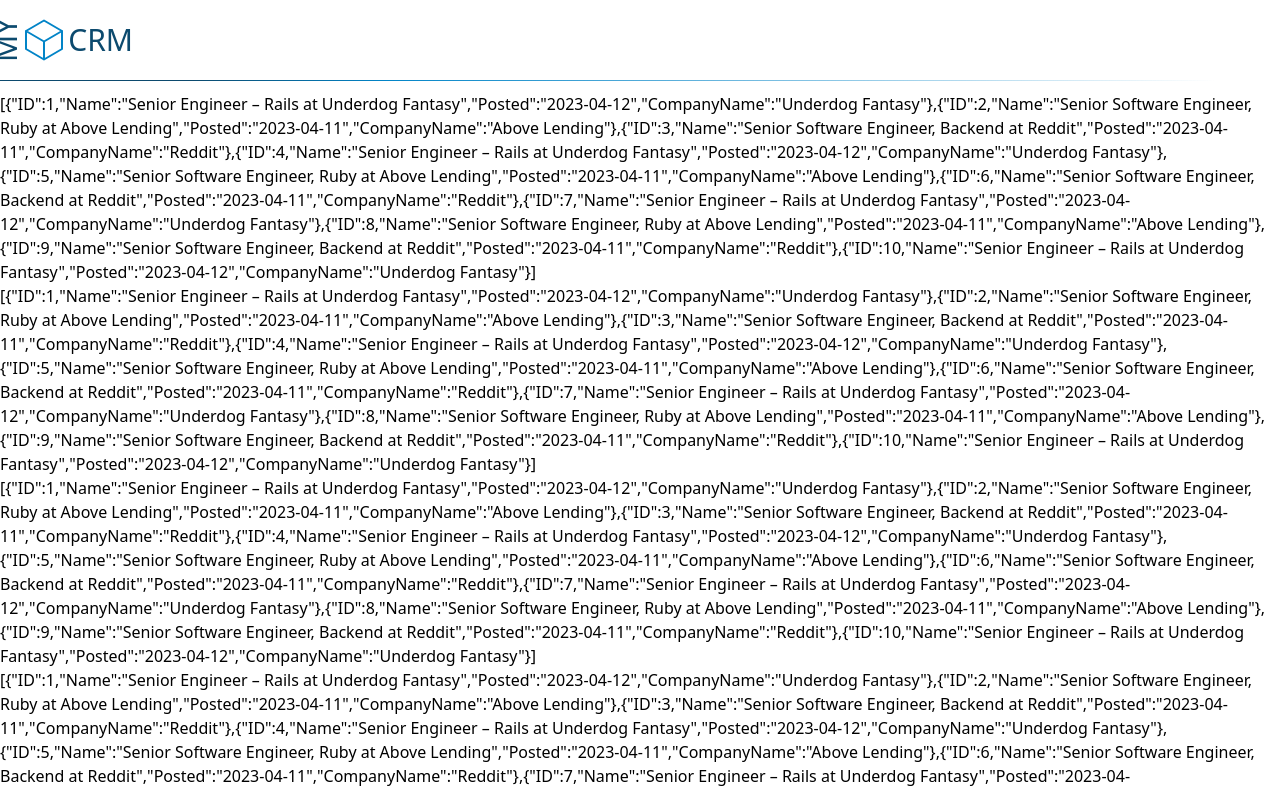
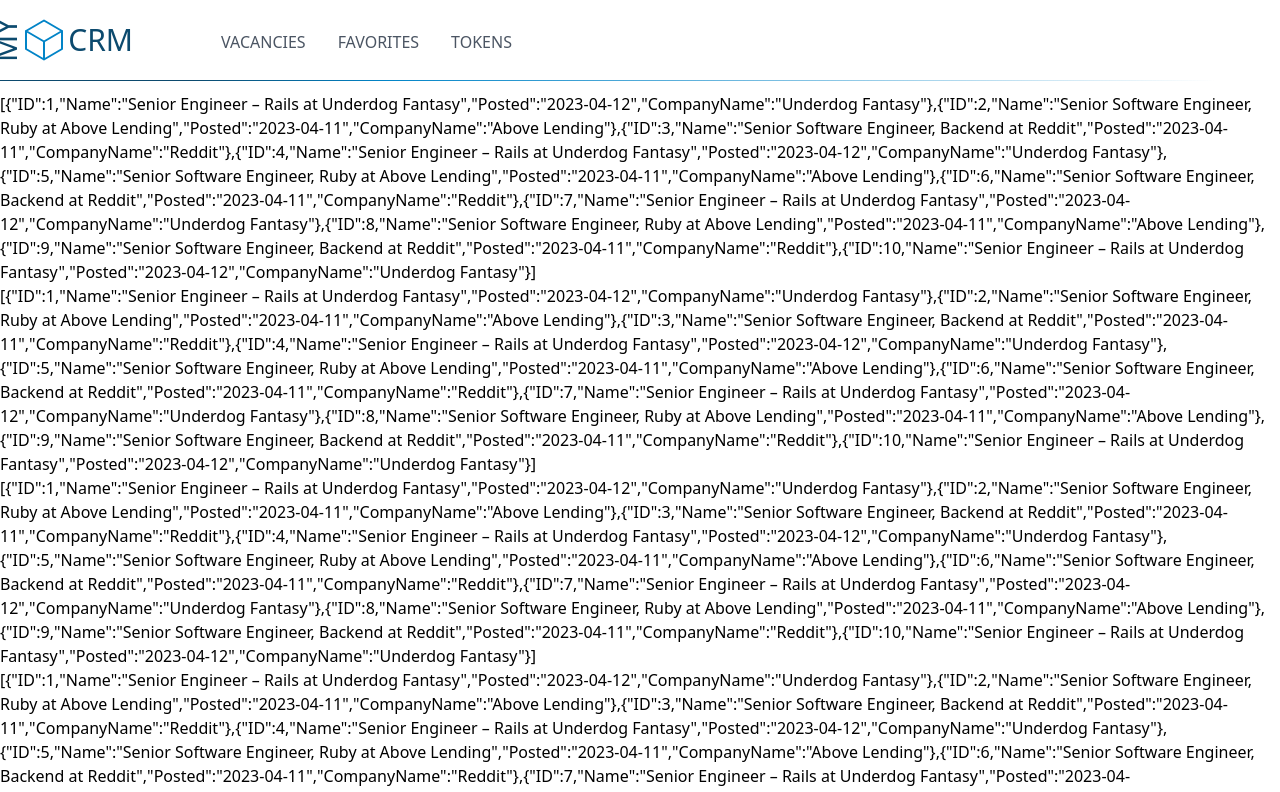
Before and after one commit to polinakhadorchanka/CRM-system, a React (Create React App) app in the folder frontend/: page / in a window 1280 px wide. Shown: the top 792 px of the page. Built offline with nearby package versions, Linux system fonts and the light colour scheme.

Commit message:
added Nav

```diff
--- /dev/null
+++ b/frontend/src/components/logo/index.ts
@@ -0,0 +1,3 @@
+import Logo from './Logo';
+
+export default Logo;
--- /dev/null
+++ b/frontend/src/components/nav/Nav.tsx
@@ -0,0 +1,24 @@
+import React, {FC} from 'react';
+import {Link} from "react-router-dom";
+
+interface NavProps {
+  isAdmin?: boolean
+}
+
+const Nav: FC<NavProps> = ({isAdmin = false}) => {
+  return (
+    <nav className={'flex flex-row items-center gap-8 relative top-0.5'}>
+      <Link to={'/'}
+            className={'uppercase text-gray-600 hover:text-sky-600'}>Vacancies</Link>
+      <Link to={'/favorites'}
+            className={'uppercase text-gray-600 hover:text-sky-600'}>Favorites</Link>
+      {
+        isAdmin &&
+        <Link to={'/tokens'}
+              className={'uppercase text-gray-600 hover:text-sky-600'}>Tokens</Link>
+      }
+    </nav>
+  );
+};
+
+export default Nav;
--- /dev/null
+++ b/frontend/src/components/nav/index.ts
@@ -0,0 +1,3 @@
+import Nav from './Nav';
+
+export default Nav;
--- a/frontend/src/layout/PageLayout.tsx
+++ b/frontend/src/layout/PageLayout.tsx
@@ -1,7 +1,6 @@
 import React, {FC, ReactNode} from 'react';
-// @ts-ignore
-import logo from '@assets/svg/cube.svg';
-import Logo from "@components/Logo";
+import Logo from "@components/logo";
+import Nav from "@components/nav";
 
 interface PageLayoutProps {
   children?: ReactNode
@@ -11,8 +10,11 @@
   return (
     <>
       <header className={'w-full h-20 bg-white fixed'}>
-        <div className={'container mx-auto h-full flex flex-row justify-between items-center'}>
+        <div className={'container mx-auto h-full flex flex-row items-center'}>
           <Logo mode={'light'}/>
+          <div className={'ml-16'}>
+            <Nav isAdmin={true}/>
+          </div>
         </div>
         <div className={'w-full h-px bg-gradient-to-r from-sky-900 from-15% via-sky-600 via-30% to-95%'}></div>
       </header>
```
Also changed, not shown: frontend/src/components/logo/Logo.tsx (renamed from frontend/src/components/Logo.tsx), 1 other file (tests, documents, lock files or other folders).
